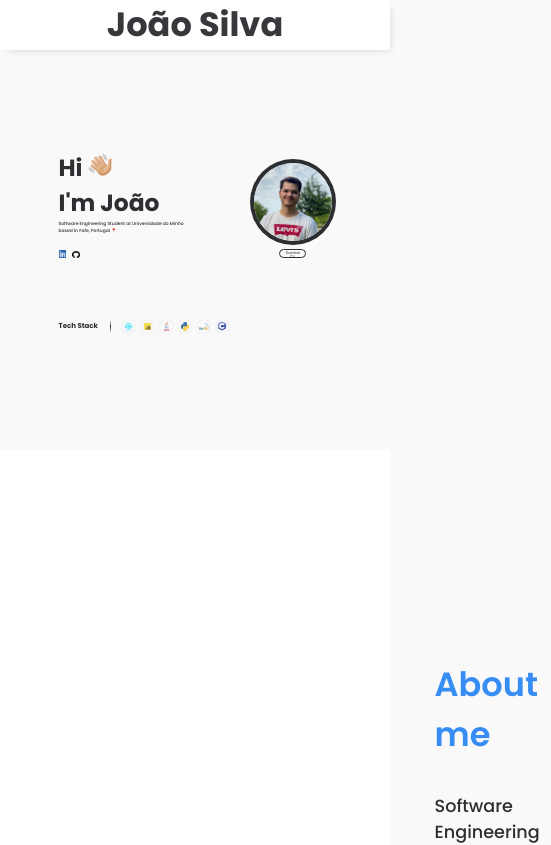
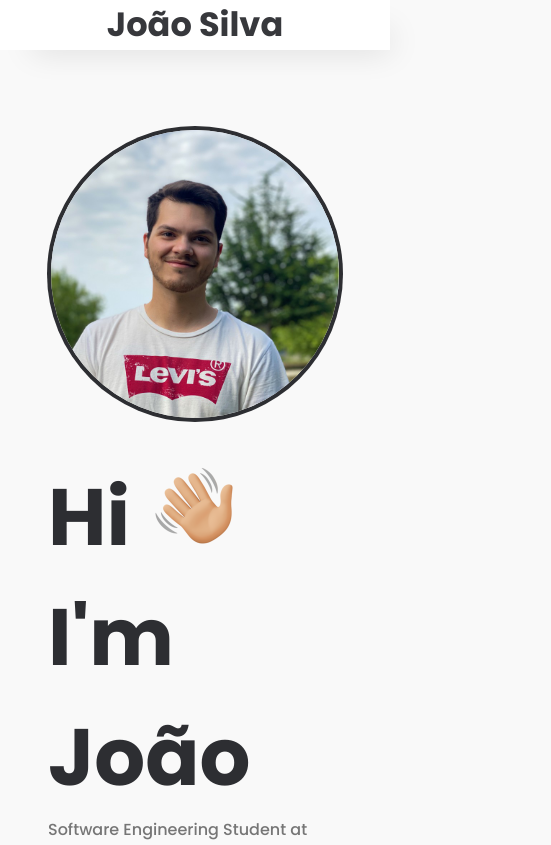
Before and after one commit to JoaoRamoss/Personal-Website, a React (Create React App) app in the folder my-website/: page / in a window 390 px wide. Shown: the top 845 px of the page, 551 px wide, since content can reach past the window. Built offline with nearby package versions, Linux system fonts and the light colour scheme; a web font is replaced by a local one.

Commit message:
Made page mobile friendly

```diff
--- a/my-website/src/Components/About/style.js
+++ b/my-website/src/Components/About/style.js
@@ -22,10 +22,14 @@ export const Wrapper = styled.div`
 
 export const AboutSection = styled.div`
     display: flex;
-    margin: 10rem 0;
+    margin: 10rem 5rem;
     gap: 5rem;
     align-items: center;
     padding: 0;
+    @media (max-width: 1192px){
+        flex-direction: column;
+        gap: 1rem;
+    }
 `
 
 export const Text = styled.p`
@@ -42,6 +46,9 @@ export const SubTitle = styled.p`
     color: ${prop => color.primaryText};
     font-weight: 500;
     font-size: 1.1rem;
+    @media  (max-width: 1192px){
+        text-align: center;
+    }
 `
 
 export const Content = styled.p`
@@ -53,4 +60,10 @@ export const AboutImage = styled.img`
     height: 21.5rem;
     border-radius: 2rem;
     width: auto;
+    @media (max-width: 1192px){
+        height: 20rem;
+    }
+    @media (max-width: 550px){
+        height: 50vw;
+    }
 `
--- a/my-website/src/Components/HomeComp/index.js
+++ b/my-website/src/Components/HomeComp/index.js
@@ -2,6 +2,8 @@ import React from 'react'
 import { Wrapper, Home, UnderText, WelcomeMessage, Redirect, LiLogo
   , Links, GhLogo, ProfilePic, Stack, StackItems, StackText, Separator, StackLogo, DownloadButton,
   File, Container, Wave, Display } from './style.js'
+import { useState, useEffect } from 'react'
+
 import lkdin from '../../images/linkedin.png'
 import ghub from '../../images/ghub.png'
 import profile from '../../images/profile.jpeg'
@@ -15,10 +17,22 @@ import resume from '../../images/Joao_Silva.pdf'
 import wave from '../../images/wave.png'
 
 const HomeComp = () => {
+
+  const [isDesktop, setIsDesktop] = useState(window.innerWidth > 855);
+  const updateMedia = () => {
+    setIsDesktop(window.innerWidth > 855);
+  }
+
+    //Check if window size is larger than threshold (855px). Doesn't render NavbarContent in case it crosses threshold
+    useEffect(() => {
+      window.addEventListener("resize", updateMedia);
+      return () => window.removeEventListener("resize", updateMedia);
+    }, [isDesktop]);
+
   return (
     <Wrapper id="home">
       <Home>
-        <p>
+        <div>
           <WelcomeMessage>Hi<Wave src={wave}/><br/> I'm João</WelcomeMessage>
           <UnderText>Software Engineering Student at Universidade do Minho <br/>based in Fafe, Portugal 📍</UnderText>
           <Links>
@@ -29,10 +43,12 @@ const HomeComp = () => {
               <GhLogo src={ghub} alt="Github Logo"/>
             </Redirect>
           </Links>
-        </p>
+        </div>
         <Container>
           <ProfilePic src={profile} alt="Profile picture"/>
+          { isDesktop &&
           <File href={resume} download="Joao-Silva"><DownloadButton>Download CV</DownloadButton></File>
+          }
         </Container>
       </Home>
       <Stack>
@@ -47,7 +63,6 @@ const HomeComp = () => {
           <Display><StackLogo className="c" src={c} alt="C logo"/></Display>
         </StackItems>
       </Stack>
-
     </Wrapper>
   )
 }
--- a/my-website/src/Components/HomeComp/style.js
+++ b/my-website/src/Components/HomeComp/style.js
@@ -11,43 +11,52 @@ const color = {
 export const Wrapper = styled.div`
     display: flex;
     flex-direction: column;
+    justify-content: center;
+    align-items: center;
     position: relative;
-    margin-top: 5vh;
+    margin-top: 5rem;
     z-index: 0;
-    margin: 10vh 15vw;
+    margin-left: 3rem;
+    margin-right: 3rem;
+    margin-bottom: 8rem;
+
 `
 
 export const Home = styled.div`
     display: flex;
     align-items: center;
-    justify-content: space-between;
-    margin-bottom: 3vw;
+    gap: 10vw;
+    margin-bottom: 1rem;
+    @media (max-width: 855px){
+        flex-direction: column-reverse;
+        align-items: center;
+        justify-content: center;
+    }
 `
 
 export const ProfilePic = styled.img`
-    width: 20vw;
+    width: 20rem;
     border-radius: 50%;
     box-shadow: 0 0 0 4px ${prop => color.primaryText};
+    @media (max-width: 1100px){
+        width: 25vw;
+    }
+    @media (max-width: 855px){
+        width: 18rem;
+    }
 `
 
 export const WelcomeMessage = styled.h1`
     color: ${prop => color.primaryText};
-    font-size: 6vw;
-    margin-right: 30px;
+    font-size: 5rem;
     display: inline;
 `
 
 export const UnderText = styled.p`
-    font-size: 1.15vw;
+    font-size: 1rem;
     margin: 0;
     font-weight: 500;
-    color: ${prop => color.primaryText};
-`
-
-export const About = styled.div`
-    margin-top: 30vh;
-    font-size: 2.5rem;
-    margin-right: auto;
+    color: ${prop => color.secondaryText};
 `
 
 export const Redirect = styled.a`
@@ -57,19 +66,19 @@ export const Redirect = styled.a`
 `
 
 export const LiLogo = styled.img`
-    width: 2vw;
+    width: 2rem;
 `
 
 export const Links = styled.div`
     display: flex;
-    gap: 1.5vw;
+    gap: 1.5rem;
     margin: 1.5vw 0;
     align-items: center;
     justify-content: flex-start;
 `
 
 export const GhLogo = styled.img`
-    width: 2vw;
+    width: 2rem;
     filter: invert(100%);
 `
 
@@ -77,61 +86,77 @@ export const Stack = styled.div`
     display: flex;
     align-items: center;
     justify-content: flex-start;
-    margin-top: 4vw;
-    margin-bottom: 7vw;
+    left: 0;
+    margin-top: 4rem;
+    margin-bottom: 7rem;
+    @media(max-width: 855px){
+        flex-direction: column;
+    }
 `
 
 export const StackItems = styled.div`
     display: flex;
-    gap: 1.5vw;
+    gap: 1.5rem;
     align-items: center;
     justify-content: center;
+    flex-wrap: wrap;
 `
 
 export const StackText = styled.p`
     color: ${prop => color.primaryText};
     font-weight: 700;
-    font-size: 1.8vw;
-
+    font-size: 1.7rem;
 `
 
 export const Separator = styled.div`
-    margin: 0 3vw;
-    height: 2.8vw;
-    border: 1.5px solid;
+    margin: 0 3rem;
+    height: 2.8rem;
+    border: .15rem solid;
     border-top: 0;
     border-bottom: 0;
     border-left: 0;
     border-image: linear-gradient(0deg, rgba(255,255,255,1) 0%, rgba(45,46,50,1) 50%, rgba(255,255,255,1) 100%);
     border-image-slice: 1;
+
+    @media(max-width: 855px){
+        border-right: 0;
+        border-left: 0;
+        border-top: 0;
+        height: 0rem;
+        width: 5rem;
+        border: .08rem solid;
+        margin-bottom: 2rem;
+        border-image: linear-gradient(90deg, rgba(255,255,255,1) 0%, rgba(45,46,50,1) 50%, rgba(255,255,255,1) 100%);
+        border-image-slice: 1;
+    }
 `
 
 export const StackLogo = styled.img`
 
 
     &.react{
-        height: 2.3vw;
+        height: 2.3rem;
         width: auto;
     }
     &.js{
-        height: 1.9vw;
+        height: 1.9rem;
         width: auto;
     }
 
     &.java{
-        height: 2.8vw;
+        height: 2.8rem;
         width: auto;
     }
     &.python{
-        height: 2.2vw;
+        height: 2.2rem;
         width: auto;
     }
     &.mysql{
-        height: 1.7vw;
+        height: 1.7rem;
         width: auto;
     }
     &.c{
-        height: 2.6vw;
+        height: 2.6rem;
         width: auto;
     }
 `
@@ -139,13 +164,13 @@ export const StackLogo = styled.img`
 export const DownloadButton = styled.button`
 
     background-color: transparent;
-    border: .15vw solid ${prop => color.primaryText};
+    border: .15rem solid ${prop => color.primaryText};
     border-radius: 25px;
-    width: 7vw;
-    height: 2.3vw;
+    width: 7rem;
+    height: 2.3rem;
     cursor: pointer;
     color: ${prop => color.primaryText};
-    font-size: .8vw;
+    font-size: .8rem;
     font-weight: 500;
     transition-property: background-color, color;
     transition-duration: 0.5s;
@@ -158,7 +183,7 @@ export const DownloadButton = styled.button`
 
 export const File = styled.a`
     text-decoration: none;
-    font-size: 1vw;
+    font-size: 1rem;
     color: #eee;
 
 `
@@ -168,12 +193,12 @@ export const Container = styled.div`
     flex-direction: column;
     align-items: center;
     justify-content: center;
-    gap: 2vw;
+    gap: 2rem;
 `
 export const Wave = styled.img`
-    height: 6vw;
+    height: 5rem;
     width: auto;
-    margin-left: 1.5vw;
+    margin-left: 1.5rem;
 `
 
 
@@ -181,8 +206,8 @@ export const Display = styled.div`
     display: flex;
     align-items: center;
     justify-content: center;
-    box-shadow: 0 0 1vw -.7vw ${prop => color.primaryText};
-    width: 3.3vw;
-    height: 3.3vw;
+    box-shadow: 0 0 1rem -.7rem ${prop => color.primaryText};
+    width: 3.3rem;
+    height: 3.3rem;
     border-radius: 50%;
 `
--- a/my-website/src/Components/Navbar/index.js
+++ b/my-website/src/Components/Navbar/index.js
@@ -6,12 +6,12 @@ import { Link } from 'react-scroll'
 
 const Navbar = () => {
 
-  const [isDesktop, setIsDesktop] = useState(window.innerWidth > 835);
+  const [isDesktop, setIsDesktop] = useState(window.innerWidth > 855);
   const updateMedia = () => {
-    setIsDesktop(window.innerWidth > 835);
+    setIsDesktop(window.innerWidth > 855);
   }
 
-  //Check if window size is larger than threshold (563px). Doesn't render NavbarContent in case it crosses threshold
+  //Check if window size is larger than threshold (855px). Doesn't render NavbarContent in case it crosses threshold
   useEffect(() => {
     window.addEventListener("resize", updateMedia);
     return () => window.removeEventListener("resize", updateMedia);
--- a/my-website/src/Components/Navbar/style.js
+++ b/my-website/src/Components/Navbar/style.js
@@ -15,8 +15,8 @@ export const Wrapper = styled.section`
     position: sticky;
     top: 0;
     left: 0;
-    box-shadow: 1vw 1vw 2vw -1vw rgba(0,0,0,.15);
-    width: 100vw;
+    box-shadow: 1rem 1rem 2rem -1rem rgba(0,0,0,.15);
+    width: 100%;
     z-index: 100;
 `
 
@@ -26,8 +26,8 @@ export const Container = styled.nav`
     background: ${props => color.backgroundPrimary};
     justify-content: space-between;
     align-items: center;
-    padding: 0 20vw;
-    @media (max-width: 835px) {
+    padding: 0 10vw;
+    @media (max-width: 855px) {
         justify-content: center;
     }
     opacity: 95%;
```
Lines whose indentation alone changed are shown as unchanged.
